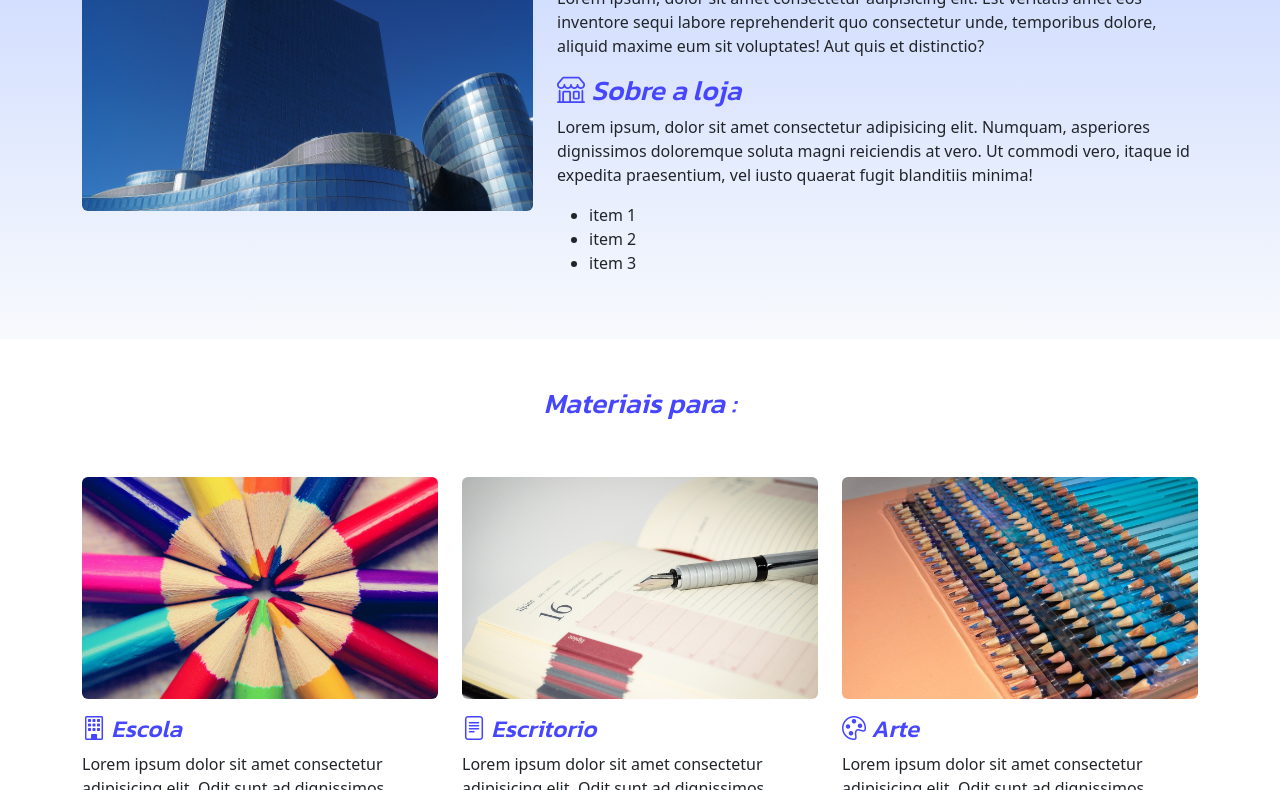
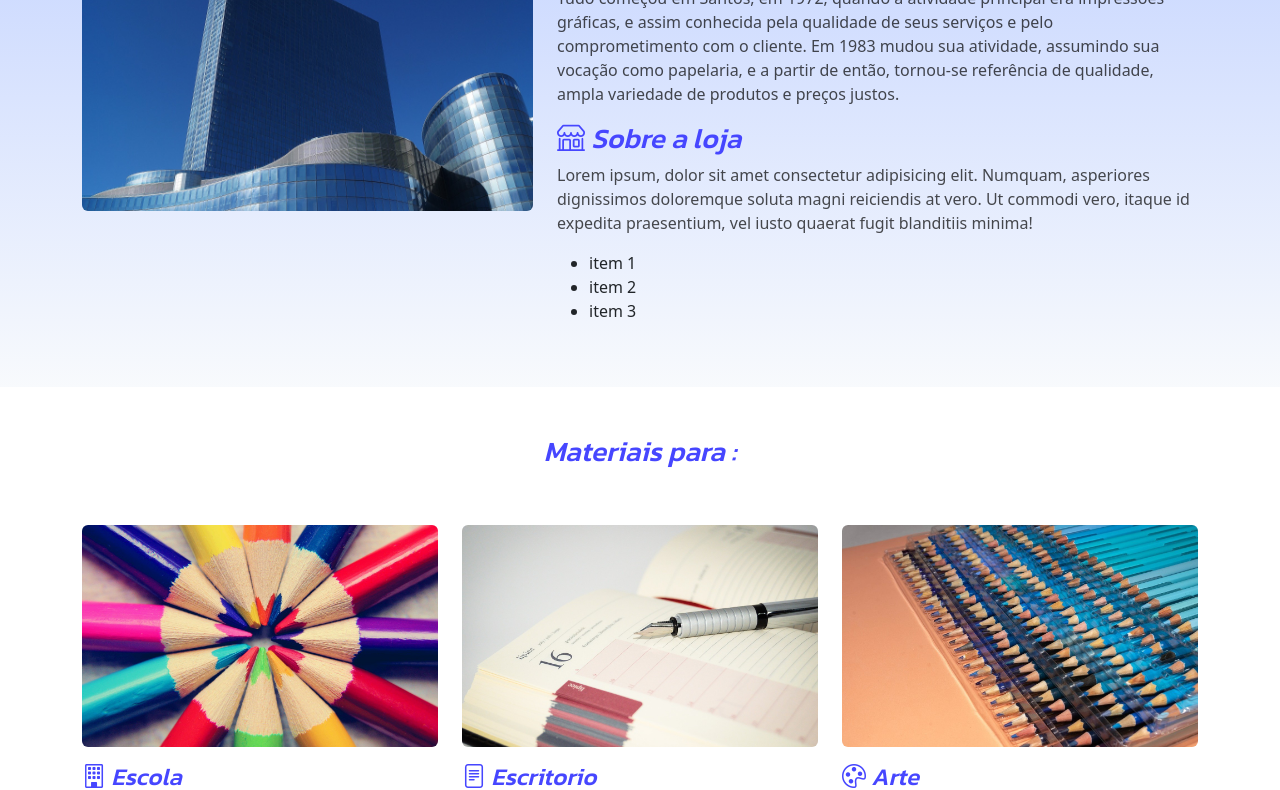
Before and after one commit to gabrielquiri/pagina, a plain HTML site: page index.html in a window 1280 px wide. Shown: the part 710-1500 px from the top of the page. Drawn offline with nearby package versions, Linux system fonts and the light colour scheme.

Commit message:
first commit

```diff
--- a/index.html
+++ b/index.html
@@ -92,7 +92,7 @@
                                 <i class="bi bi-gift fs-1 ms-2 color"></i>
                             </h2>
                             <p>
-                                Lorem ipsum, dolor sit amet consectetur adipisicing elit. Est veritatis amet eos inventore sequi labore reprehenderit quo consectetur unde, temporibus dolore, aliquid maxime eum sit voluptates! Aut quis et distinctio?
+                                Tudo começou em Santos, em 1972, quando a atividade principal era impressões gráficas, e assim conhecida pela qualidade de seus serviços e pelo comprometimento com o cliente. Em 1983 mudou sua atividade, assumindo sua vocação como papelaria, e a partir de então, tornou-se referência de qualidade, ampla variedade de produtos e preços justos.
                             </p>
                             <h3 class="section-title text-colored">
                                 <i class="bi bi-shop"></i>
--- a/main.css
+++ b/main.css
@@ -165,11 +165,15 @@ form .btn{
     padding: 10px 15px;
 }
 
-
 .form-check-label{
     font-weight: bold;
     font-size: 15px;
     color: rgba(0, 0, 0, 0.6);
+}
+
+p{
+    font-weight: 500;
+    color: rgba(0, 0, 0, 0.7);
 }
 
 @media (max-width: 767px) {
```
